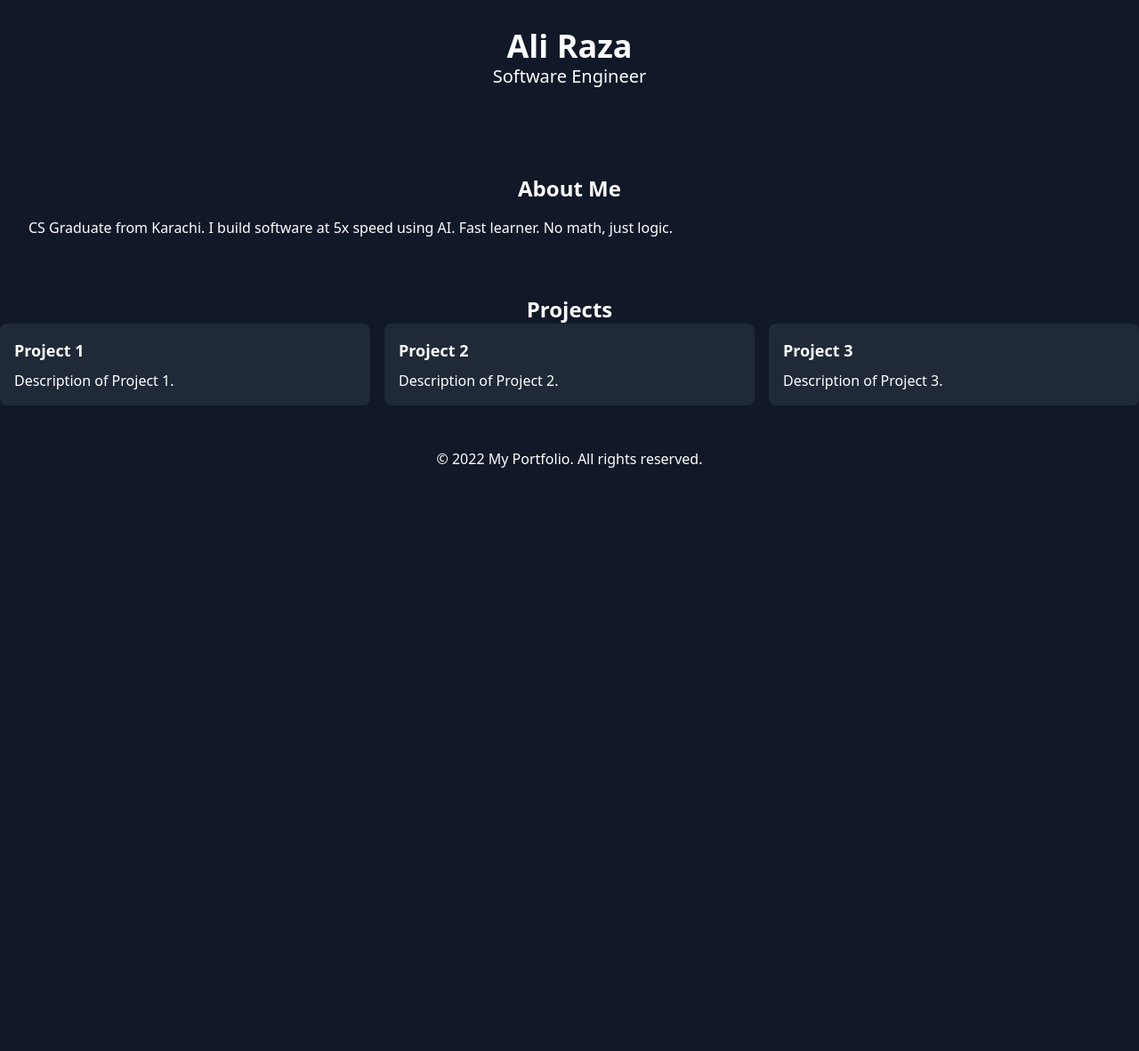
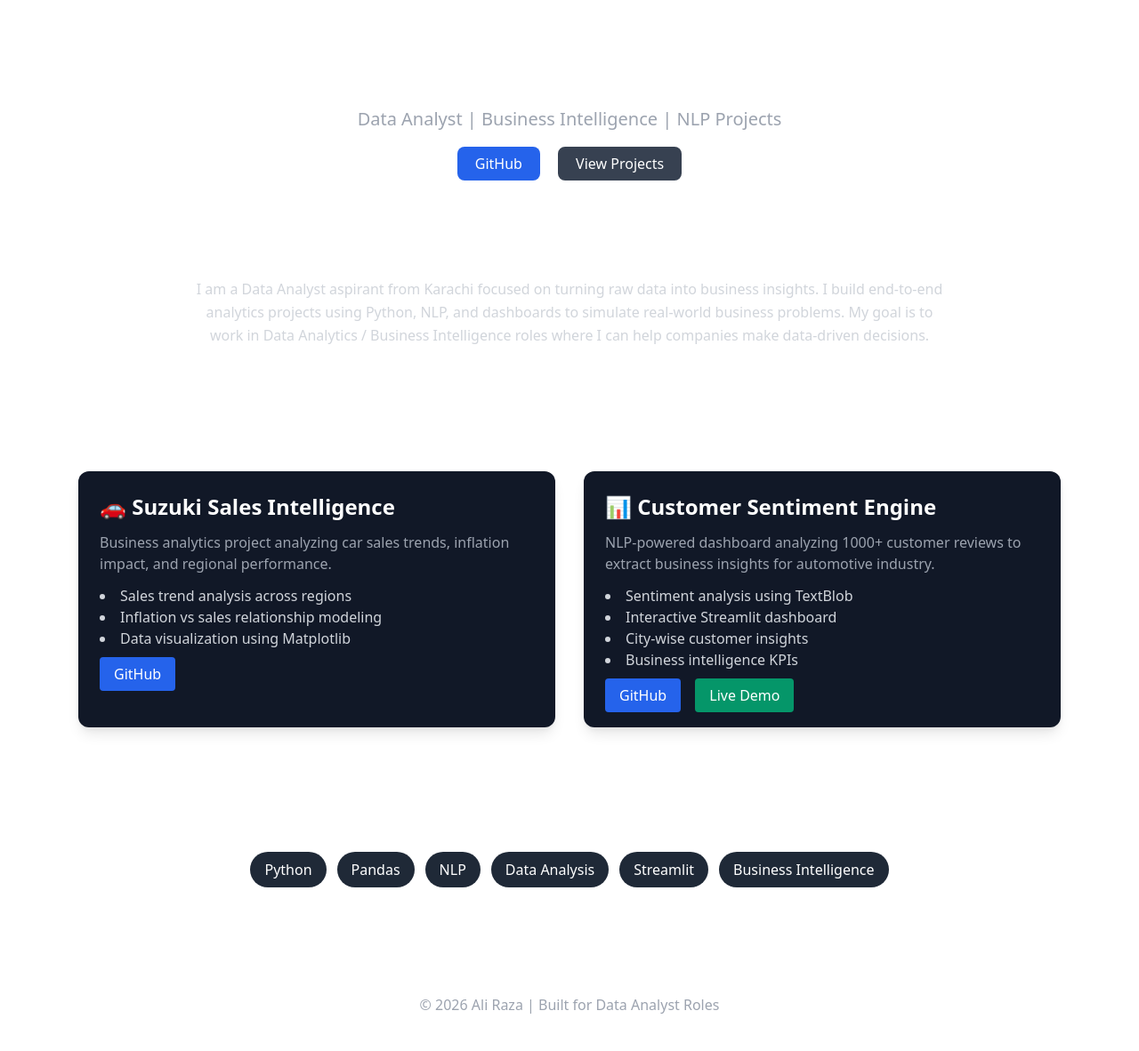
Before and after one commit to thealiraza-dev/portfolio, a plain HTML site: page index.html in a window 1280 px wide. Shown: the whole page at 89% size. Before the commit the page ends 800 px from the top, so only its background shows below. Drawn offline with nearby package versions, Linux system fonts and the light colour scheme.

Commit message:
Upgraded portfolio website to recruiter-ready version

```diff
--- a/index.html
+++ b/index.html
@@ -1,45 +1,101 @@
 <!DOCTYPE html>
 <html lang="en">
 <head>
-  <meta charset="UTF-8">
-  <meta name="viewport" content="width=device-width, initial-scale=1.0">
-  <title>My Portfolio</title>
+  <meta charset="UTF-8" />
+  <meta name="viewport" content="width=device-width, initial-scale=1.0"/>
+  <title>Ali Raza | Data Analyst Portfolio</title>
   <link href="https://cdn.jsdelivr.net/npm/tailwindcss@2.2.19/dist/tailwind.min.css" rel="stylesheet">
 </head>
-<body class="bg-gray-900">
-  <header class="bg-gray-900 py-8">
-    <div class="container mx-auto">
-      <h1 class="text-4xl font-bold text-white text-center">Ali Raza</h1>
-      <h2 class="text-xl text-white text-center">Software Engineer</h2>
+
+<body class="bg-gray-950 text-white">
+
+  <!-- HERO SECTION -->
+  <header class="py-16 text-center">
+    <h1 class="text-5xl font-bold">Ali Raza</h1>
+    <p class="text-xl text-gray-400 mt-2">Data Analyst | Business Intelligence | NLP Projects</p>
+
+    <div class="mt-6 space-x-4">
+      <a href="https://github.com/YOUR_GITHUB" class="bg-blue-600 px-5 py-2 rounded-lg">GitHub</a>
+      <a href="#projects" class="bg-gray-700 px-5 py-2 rounded-lg">View Projects</a>
     </div>
   </header>
-  <main class="container mx-auto py-8">
-    <section class="bg-gray-900 rounded-lg p-8">
-      <h2 class="text-2xl font-bold text-white text-center">About Me</h2>
-      <p class="text-white mt-4">CS Graduate from Karachi. I build software at 5x speed using AI. Fast learner. No math, just logic.</p>
-    </section>
-    <section class="mt-8">
-      <h2 class="text-2xl font-bold text-white text-center">Projects</h2>
-      <div class="grid grid-cols-1 md:grid-cols-2 lg:grid-cols-3 gap-4">
-        <div class="bg-gray-800 p-4 rounded-lg">
-          <h3 class="text-lg font-bold text-white">Project 1</h3>
-          <p class="text-white mt-2">Description of Project 1.</p>
-        </div>
-        <div class="bg-gray-800 p-4 rounded-lg">
-          <h3 class="text-lg font-bold text-white">Project 2</h3>
-          <p class="text-white mt-2">Description of Project 2.</p>
-        </div>
-        <div class="bg-gray-800 p-4 rounded-lg">
-          <h3 class="text-lg font-bold text-white">Project 3</h3>
-          <p class="text-white mt-2">Description of Project 3.</p>
+
+  <!-- ABOUT -->
+  <section class="max-w-4xl mx-auto text-center px-6">
+    <h2 class="text-3xl font-bold mb-4">About Me</h2>
+    <p class="text-gray-300 leading-relaxed">
+      I am a Data Analyst aspirant from Karachi focused on turning raw data into business insights.
+      I build end-to-end analytics projects using Python, NLP, and dashboards to simulate real-world business problems.
+      My goal is to work in Data Analytics / Business Intelligence roles where I can help companies make data-driven decisions.
+    </p>
+  </section>
+
+  <!-- PROJECTS -->
+  <section id="projects" class="max-w-6xl mx-auto mt-16 px-6">
+
+    <h2 class="text-3xl font-bold text-center mb-10">Projects</h2>
+
+    <div class="grid md:grid-cols-2 gap-8">
+
+      <!-- PROJECT 1 -->
+      <div class="bg-gray-900 p-6 rounded-xl shadow-lg">
+        <h3 class="text-2xl font-bold">🚗 Suzuki Sales Intelligence</h3>
+        <p class="text-gray-400 mt-3">
+          Business analytics project analyzing car sales trends, inflation impact, and regional performance.
+        </p>
+
+        <ul class="text-gray-300 mt-3 list-disc list-inside">
+          <li>Sales trend analysis across regions</li>
+          <li>Inflation vs sales relationship modeling</li>
+          <li>Data visualization using Matplotlib</li>
+        </ul>
+
+        <div class="mt-4 space-x-3">
+          <a href="https://github.com/YOUR_GITHUB/suzuki-project" class="bg-blue-600 px-4 py-2 rounded">GitHub</a>
         </div>
       </div>
-    </section>
-  </main>
-  <footer class="bg-gray-900 py-4">
-    <div class="container mx-auto text-center text-white">
-      &copy; 2022 My Portfolio. All rights reserved.
+
+      <!-- PROJECT 2 -->
+      <div class="bg-gray-900 p-6 rounded-xl shadow-lg">
+        <h3 class="text-2xl font-bold">📊 Customer Sentiment Engine</h3>
+        <p class="text-gray-400 mt-3">
+          NLP-powered dashboard analyzing 1000+ customer reviews to extract business insights for automotive industry.
+        </p>
+
+        <ul class="text-gray-300 mt-3 list-disc list-inside">
+          <li>Sentiment analysis using TextBlob</li>
+          <li>Interactive Streamlit dashboard</li>
+          <li>City-wise customer insights</li>
+          <li>Business intelligence KPIs</li>
+        </ul>
+
+        <div class="mt-4 space-x-3">
+          <a href="https://github.com/thealiraza-dev/customer-sentiment-analyzer" class="bg-blue-600 px-4 py-2 rounded">GitHub</a>
+          <a href="https://customer-sentiment-analyzergit-suzuki.streamlit.app/" class="bg-green-600 px-4 py-2 rounded">Live Demo</a>
+        </div>
+      </div>
+
     </div>
+  </section>
+
+  <!-- SKILLS -->
+  <section class="mt-20 text-center px-6">
+    <h2 class="text-3xl font-bold mb-6">Skills</h2>
+
+    <div class="flex flex-wrap justify-center gap-3">
+      <span class="bg-gray-800 px-4 py-2 rounded-full">Python</span>
+      <span class="bg-gray-800 px-4 py-2 rounded-full">Pandas</span>
+      <span class="bg-gray-800 px-4 py-2 rounded-full">NLP</span>
+      <span class="bg-gray-800 px-4 py-2 rounded-full">Data Analysis</span>
+      <span class="bg-gray-800 px-4 py-2 rounded-full">Streamlit</span>
+      <span class="bg-gray-800 px-4 py-2 rounded-full">Business Intelligence</span>
+    </div>
+  </section>
+
+  <!-- CONTACT -->
+  <footer class="mt-20 text-center py-10 text-gray-400">
+    <p>© 2026 Ali Raza | Built for Data Analyst Roles</p>
   </footer>
+
 </body>
 </html>
```
